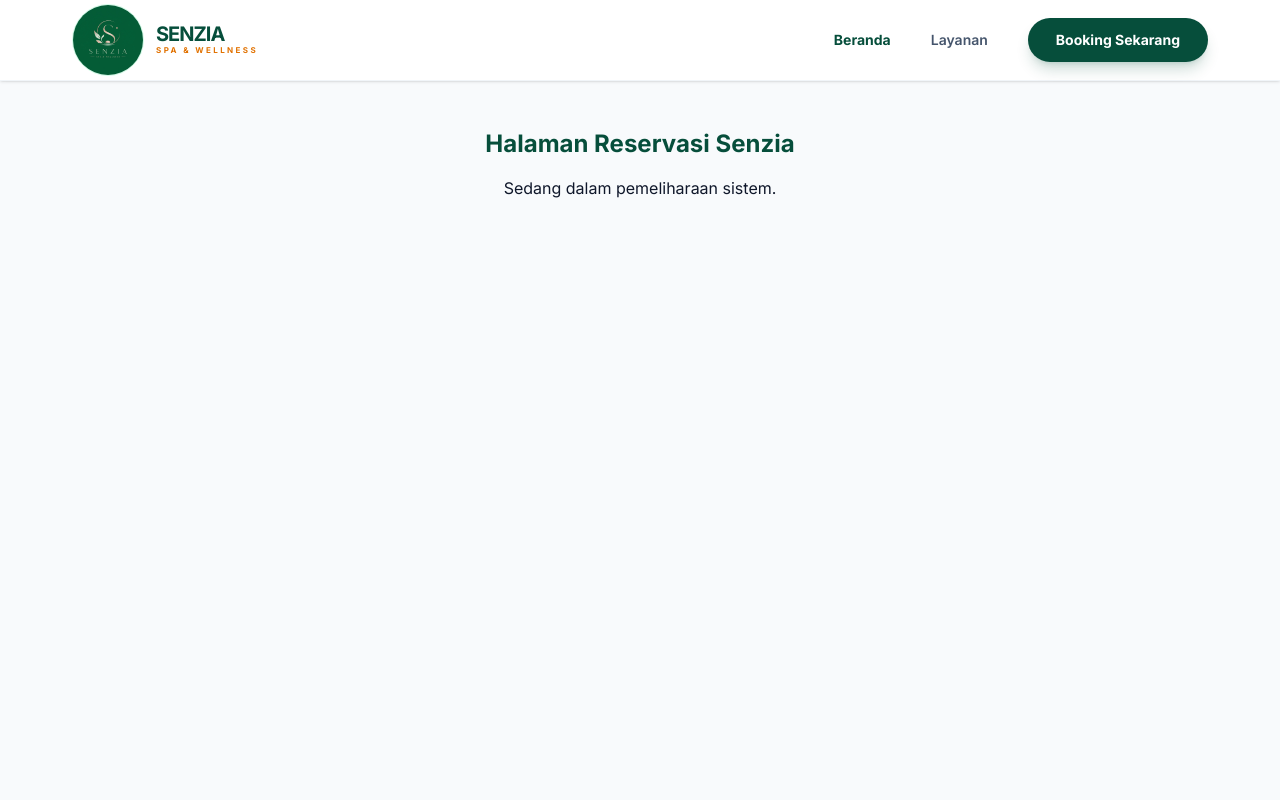
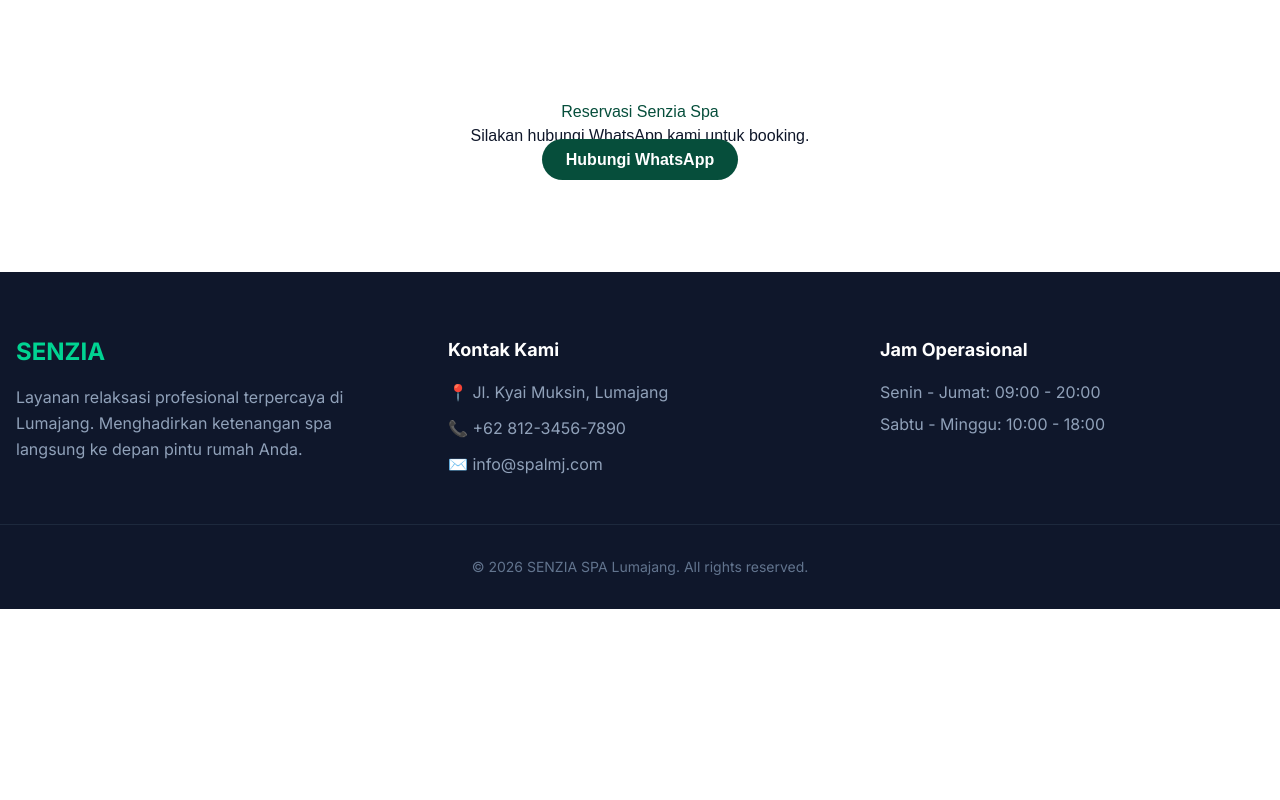
Before and after one commit to Dikk66/SPA-LMJ, a Next.js app in the folder frontend/: page /booking in a window 1280 px wide. Shown: the top 800 px of the page. Built offline with nearby package versions, Linux system fonts and the light colour scheme; a web font is replaced by a local one.

Commit message:
Update page.tsx

```diff
--- a/frontend/src/app/booking/page.tsx
+++ b/frontend/src/app/booking/page.tsx
@@ -1,14 +1,14 @@
 "use client";
-import Navbar from '@/components/layout/Navbar';
+import React from 'react';
 
 export default function BookingPage() {
   return (
-    <main className="min-h-screen bg-slate-50">
-      <Navbar />
-      <div className="pt-32 pb-20 px-6 text-center">
-        <h1 className="text-2xl font-bold text-emerald-900">Halaman Reservasi Senzia</h1>
-        <p className="mt-4">Sedang dalam pemeliharaan sistem.</p>
-      </div>
-    </main>
+    <div style={{ padding: '100px 20px', textAlign: 'center', fontFamily: 'sans-serif' }}>
+      <h1 style={{ color: '#064e3b' }}>Reservasi Senzia Spa</h1>
+      <p>Silakan hubungi WhatsApp kami untuk booking.</p>
+      <a href="https://wa.me/628123456789" style={{ background: '#064e3b', color: 'white', padding: '12px 24px', borderRadius: '50px', textDecoration: 'none', fontWeight: 'bold' }}>
+        Hubungi WhatsApp
+      </a>
+    </div>
   );
 }
```
